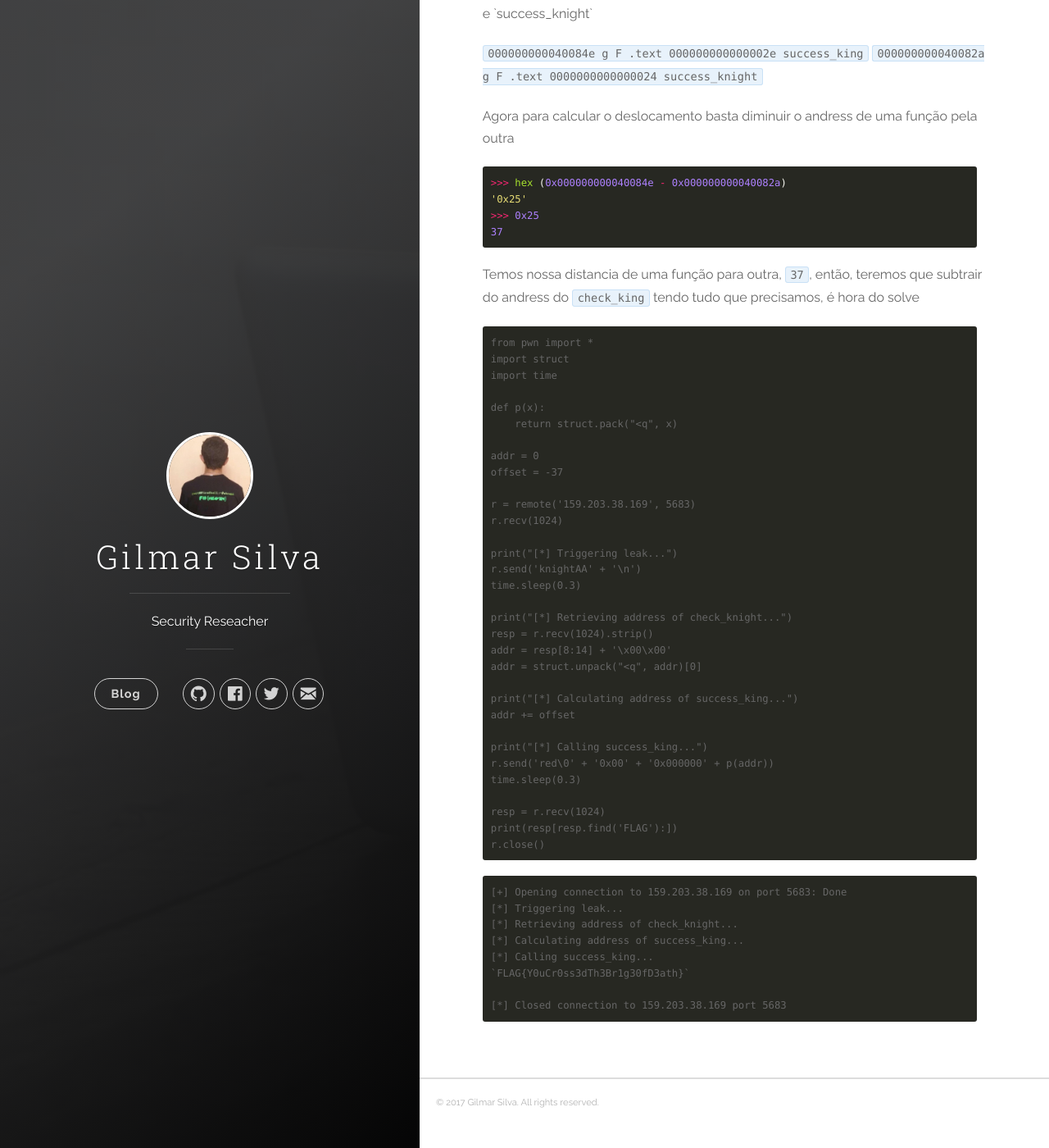
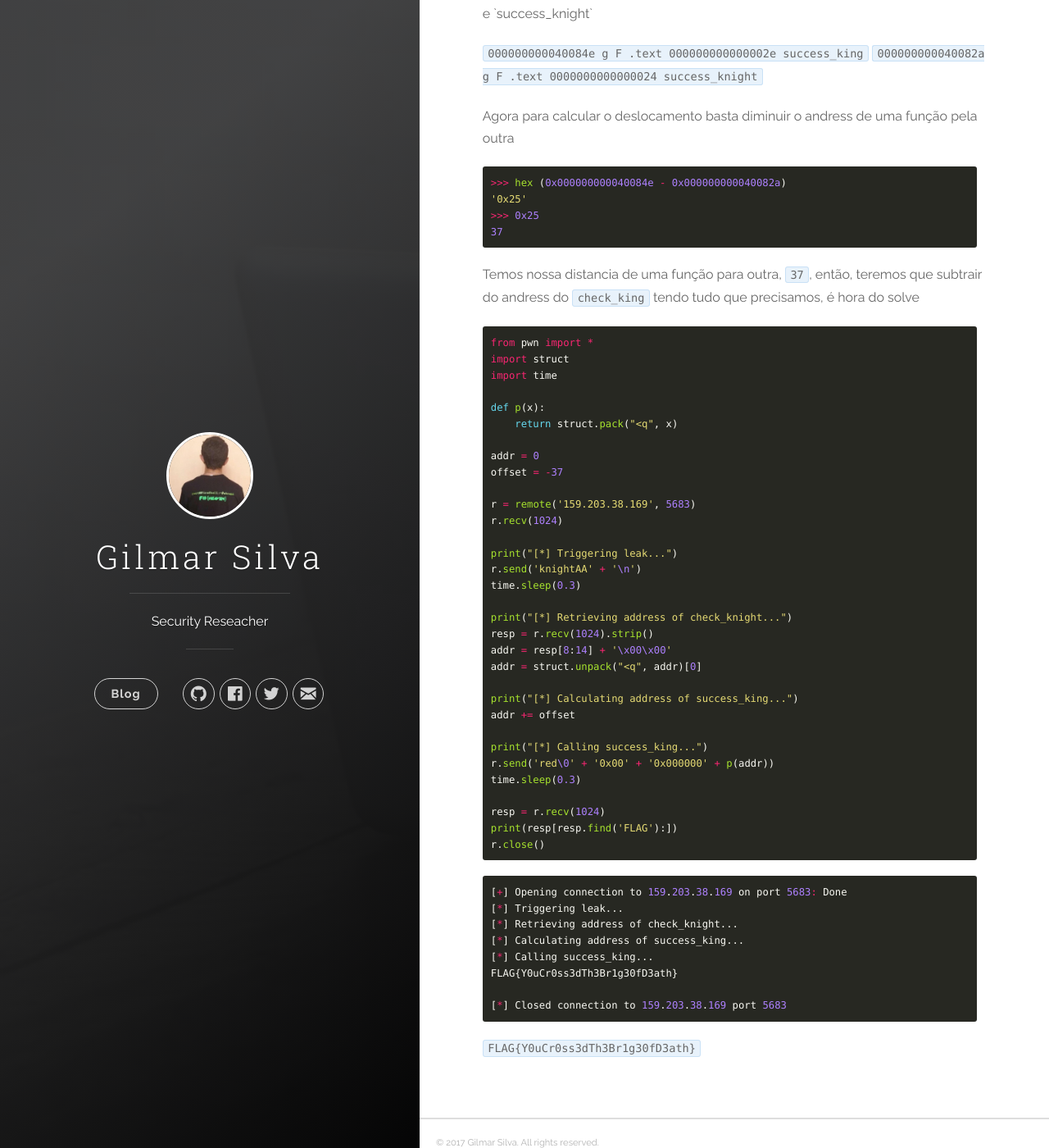
Before and after one commit to k13w/heavenh.github.io, a Jekyll site: the page built from _posts/2017-10-14-red-is-dead-Can-Cwic-2017.md, in a window 1280 px wide and 1400 px high, scrolled down 3027 px. Shown: the whole window at 82% size. Built offline with Jekyll 4.4.1, drawn with Linux system fonts in a browser that asks for light colours; nearby versions of some CDN libraries.

Commit message:
:hammer:
:hammer:

````diff
--- a/_posts/2017-10-14-red-is-dead-Can-Cwic-2017.md
+++ b/_posts/2017-10-14-red-is-dead-Can-Cwic-2017.md
@@ -139,7 +139,7 @@ Agora para calcular o deslocamento basta diminuir o andress de uma função pela
 Temos nossa distancia de uma função para outra, `37`, então, teremos que subtrair do andress do `check_king`
 tendo tudo que precisamos, é hora do solve
 
-```
+``` python
 from pwn import *
 import struct
 import time
@@ -174,13 +174,15 @@ print(resp[resp.find('FLAG'):])
 r.close()
 ```
 
-```
+``` c
 [+] Opening connection to 159.203.38.169 on port 5683: Done
 [*] Triggering leak...
 [*] Retrieving address of check_knight...
 [*] Calculating address of success_king...
 [*] Calling success_king...
-`FLAG{Y0uCr0ss3dTh3Br1g30fD3ath}`
+FLAG{Y0uCr0ss3dTh3Br1g30fD3ath}
 
 [*] Closed connection to 159.203.38.169 port 5683
 ```
+
+`FLAG{Y0uCr0ss3dTh3Br1g30fD3ath}`
````
